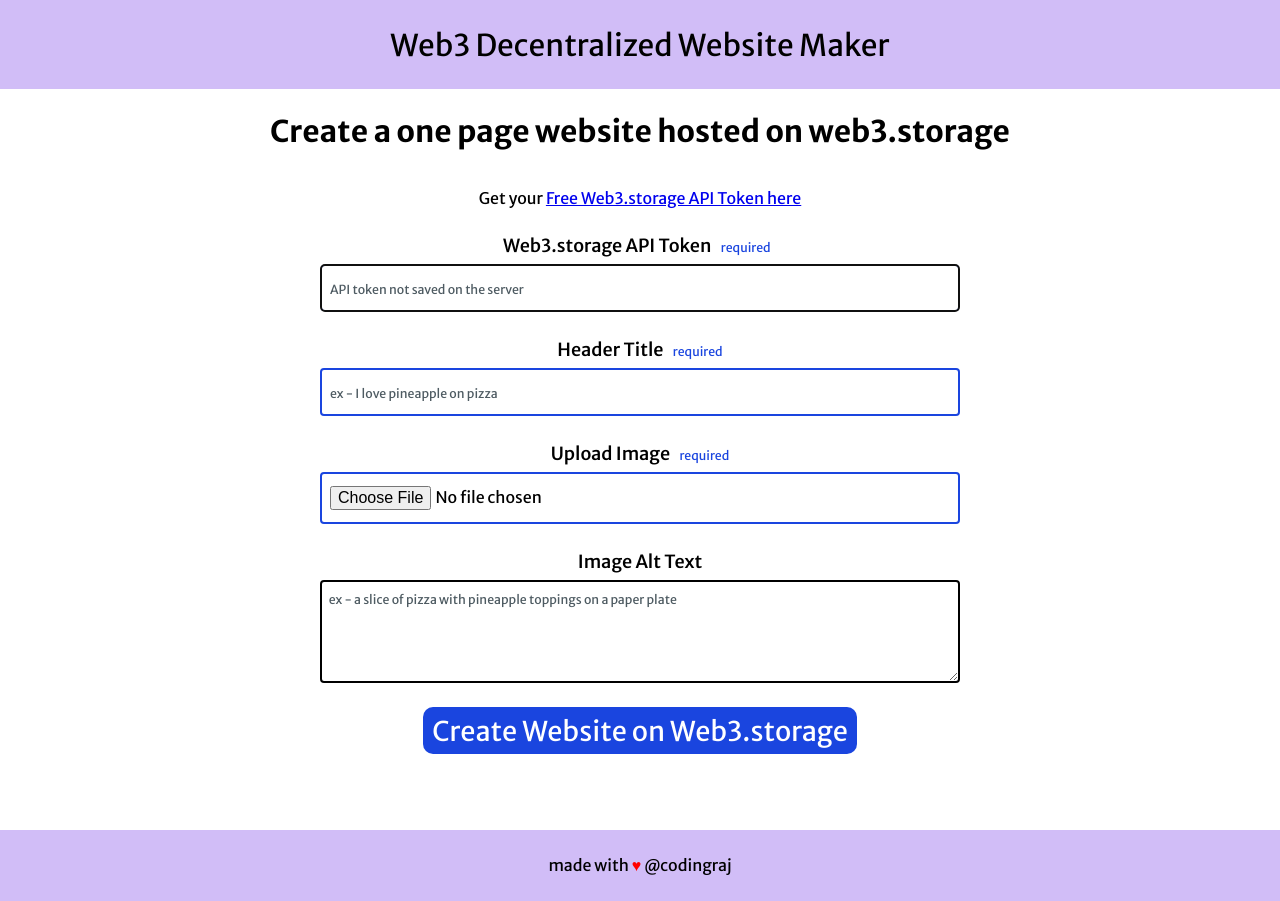
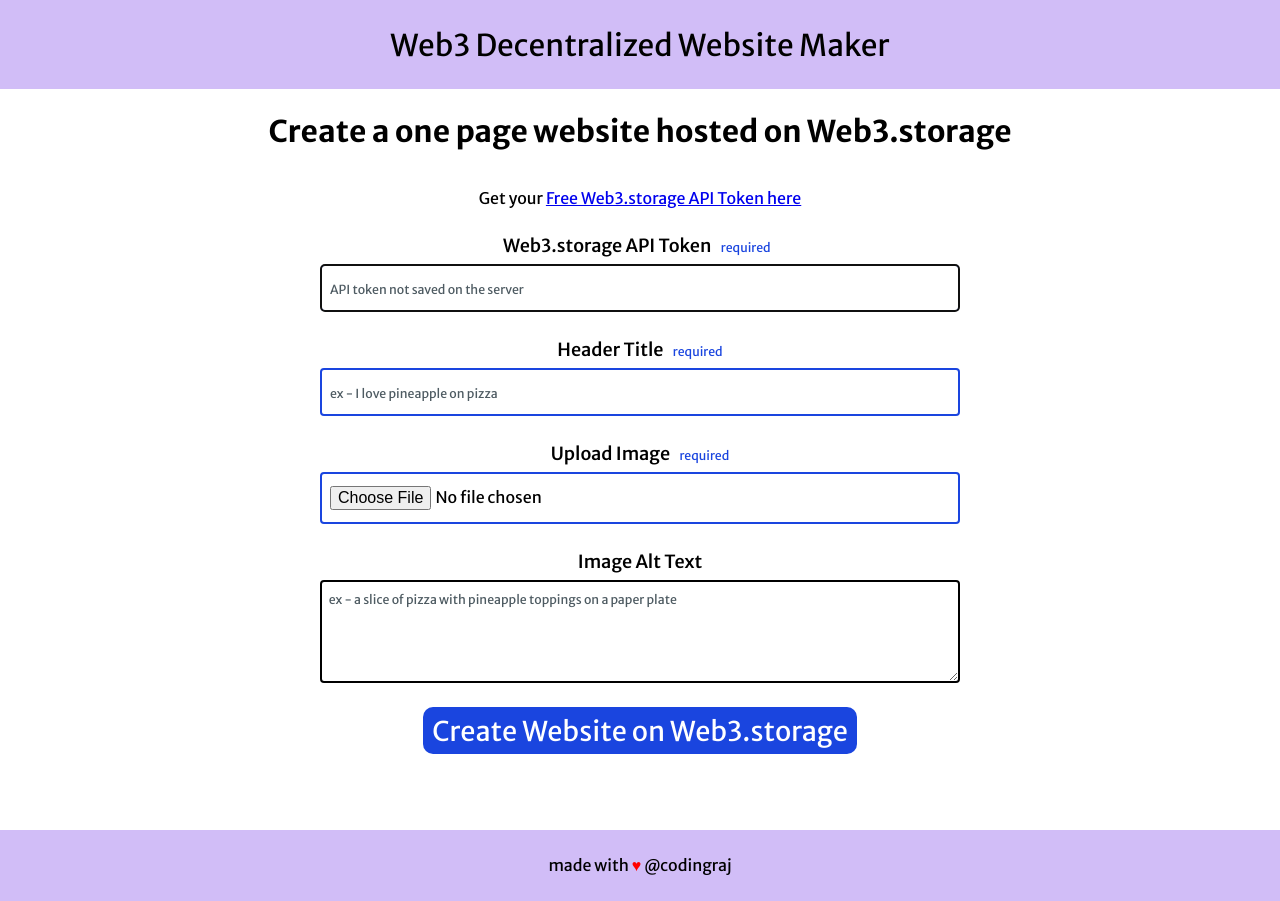
Before and after one commit to coding-island-js/web3-static-website-maker-frontend, a website: page index.html in a window 1280 px wide. Drawn offline with Linux system fonts and the light colour scheme.

Commit message:
edited html content

```diff
--- a/index.html
+++ b/index.html
@@ -22,7 +22,7 @@
       <div class="logo-title">Web3 Decentralized Website Maker</div>
     </header>
     <main>
-      <h1>Create a one page website hosted on web3.storage</h1>
+      <h1>Create a one page website hosted on Web3.storage</h1>
       <br><br>
       <p>Get your <a href="https://docs.web3.storage/#get-an-api-token" target="_blank"> Free Web3.storage API Token here</a></p>
       <br>
```
